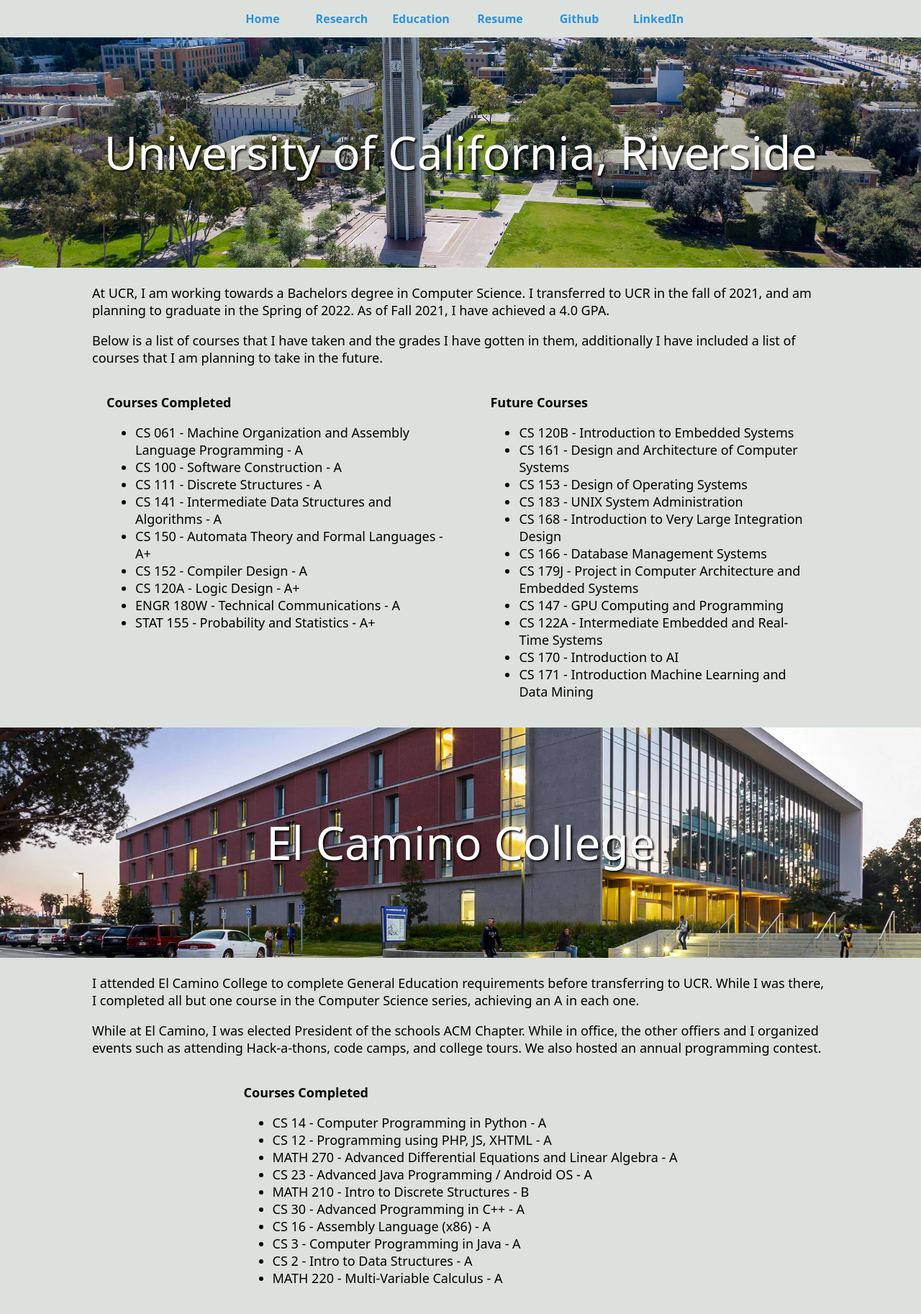
After one commit to emwjacobson/emwj.dev, a Django app: page /education in a window 1280 px wide. The commit adds this page. Shown: the whole page at 72% size. Run offline with Django 3.2, Linux system fonts and the light colour scheme.

Commit message:
Added Research and Education pages.
Finished Education.

```diff
--- a/web/app/static/styles.css
+++ b/web/app/static/styles.css
@@ -5,7 +5,7 @@
     font-family: system-ui, -apple-system, BlinkMacSystemFont, "Segoe UI", Roboto, "Helvetica Neue", Arial, "Noto Sans", "Liberation Sans", sans-serif, "Apple Color Emoji", "Segoe UI Emoji", "Segoe UI Symbol", "Noto Color Emoji";
     padding: 0px;
     margin: 0px;
-    overflow-x: hidden;
+    font-size: large;
 }
 
 a {
@@ -23,20 +23,31 @@
     margin: 0px;
     justify-content: center;
     font-weight: 600;
+    flex-wrap: wrap;
 }
 
 .nav-link {
-    margin: 20px;
+    flex: 0 0 80px;
+    padding: 15px;
     color: #2B91DE;
+    text-align: center;
+    font-size: medium;
 }
 
 .nav-link > a, a:visited {
     color: #2B91DE;
 }
 
+.nav-link > a > .bi {
+    font-size: 10px;
+    vertical-align: .25em;
+}
+
 .nav-link > a:hover {
     color: #205f8f;
 }
+
+/* Begin Home */
 
 .about {
     background-color: #60ACE6;
@@ -51,7 +62,6 @@
 
 .about-text > p {
     text-indent: 40px;
-    font-size: large;
 }
 
 .about-image {
@@ -96,10 +106,6 @@
 
 .project-text {
     padding: 20px;
-}
-
-.project-text {
-    font-size: large;
 }
 
 .project-image {
@@ -160,3 +166,92 @@
         padding: 10px;
     }
 }
+
+/* End Home */
+
+
+/* Start Research */
+
+.research {
+    background-color: #60ACE6;
+    display: flex;
+    justify-content: center;
+    align-items: center;
+}
+
+/* End Research */
+
+
+
+/* Start Education */
+
+.school {
+    display: flex;
+    flex-direction: column;
+    align-items: center;
+    width: 100%;
+}
+
+.school > .banner {
+    position: relative;
+    width: 100%;
+}
+
+.school > .banner > img.banner-image {
+    width: 100%;
+    height: 40vh;
+    object-fit: cover;
+}
+
+.school > .banner > .banner-text {
+    position: absolute;
+    top: 0px;
+    width: 100%;
+    height: 100%;
+    color: white;
+    font-weight: 500;
+    text-shadow: 2px 2px 3px #000000;
+    font-size: 5vw;
+    text-align: center;
+    line-height: 40vh;
+}
+
+.school > .text {
+    width: 80%;
+}
+
+.school > .text > .courses {
+    display: flex;
+    flex-direction: row;
+    justify-content: center;
+}
+
+.school > .text > .courses > .course-list {
+    margin: 20px;
+}
+
+.school > .text > .courses > .course-list > h4 {
+    margin: 0px;
+}
+
+@media (max-width: 1000px) {
+    .school > .text {
+        width: 90%;
+    }
+    .school > .banner > .banner-text {
+        font-size: 5vw;
+        line-height: 20vh;
+    }
+    .school > .banner > img.banner-image {
+        height: 20vh;
+    }
+    .school > .text > .courses {
+        flex-direction: column;
+        align-items: center;
+    }
+    .school > .text > .courses > .course-list {
+        margin: 0px;
+    }
+}
+
+/* End Education */
--- a/web/app/templates/app/base.html
+++ b/web/app/templates/app/base.html
@@ -17,9 +17,24 @@
 
 <nav>
   <div class="nav-links">
-    <div class="nav-link"><a href="{% static 'EmersonJacobsonResume.pdf' %}">Resume</a></div>
-    <div class="nav-link"><a href="https://github.com/emwjacobson/">Github</a></div>
-    <div class="nav-link"><a href="https://www.linkedin.com/in/emwjacobson/">LinkedIn</a></div>
+    <div class="nav-link">
+      <a href="{% url 'index' %}">Home</a>
+    </div>
+    <div class="nav-link">
+      <a href="{% url 'research' %}">Research</a>
+    </div>
+    <div class="nav-link">
+      <a href="{% url 'education' %}">Education</a>
+    </div>
+    <div class="nav-link">
+      <a href="{% static 'EmersonJacobsonResume.pdf' %}">Resume</a>
+    </div>
+    <div class="nav-link">
+      <a href="https://github.com/emwjacobson/">Github</a>
+    </div>
+    <div class="nav-link">
+      <a href="https://www.linkedin.com/in/emwjacobson/">LinkedIn</a>
+    </div>
   </div>
 </nav>
 
--- /dev/null
+++ b/web/app/templates/app/education.html
@@ -0,0 +1,99 @@
+{% extends 'app/base.html' %}
+{% load static %}
+
+{% block title %}
+Emerson Jacobson - Education
+{% endblock title %}
+
+{% block content %}
+<main>
+  <section class="school">
+    <div class="banner">
+      <img class="banner-image" src='{% static 'ucr.jpg' %}'/>
+      <div class="banner-text">University of California, Riverside</div>
+    </div>
+    <div class="text">
+      <p>
+        At UCR, I am working towards a Bachelors degree in Computer Science. I transferred to UCR in the fall of
+        2021, and am planning to graduate in the Spring of 2022. As of Fall 2021, I have achieved a 4.0 GPA.
+      </p>
+
+      <p>
+        Below is a list of courses that I have taken and the grades I have gotten in them, additionally I have included
+        a list of courses that I am planning to take in the future.
+      </p>
+
+      <div class="courses">
+        <div class="course-list">
+          <h4>Courses Completed</h4>
+          <ul>
+            <li>CS 061 - Machine Organization and Assembly Language Programming - A</li>
+            <li>CS 100 - Software Construction - A</li>
+            <li>CS 111 - Discrete Structures - A</li>
+            <li>CS 141 - Intermediate Data Structures and Algorithms - A</li>
+            <li>CS 150 - Automata Theory and Formal Languages - A+</li>
+            <li>CS 152 - Compiler Design - A</li>
+            <li>CS 120A - Logic Design - A+</li>
+            <li>ENGR 180W - Technical Communications - A</li>
+            <li>STAT 155 - Probability and Statistics - A+</li>
+          </ul>
+        </div>
+        <div class="course-list">
+          <h4>Future Courses</h4>
+          <ul>
+            <li>CS 120B - Introduction to Embedded Systems</li>
+            <li>CS 161 - Design and Architecture of Computer Systems</li>
+            <li>CS 153 - Design of Operating Systems</li>
+            <li>CS 183 - UNIX System Administration</li>
+            <li>CS 168 - Introduction to Very Large Integration Design</li>
+            <li>CS 166 - Database Management Systems</li>
+            <li>CS 179J - Project in Computer Architecture and Embedded Systems</li>
+            <li>CS 147 - GPU Computing and Programming</li>
+            <li>CS 122A - Intermediate Embedded and Real-Time Systems</li>
+            <li>CS 170 - Introduction to AI</li>
+            <li>CS 171 - Introduction Machine Learning and Data Mining</li>
+          </ul>
+        </div>
+      </div>
+    </div>
+  </section>
+
+  <section class="school">
+    <div class="banner">
+      <img class="banner-image" src='{% static 'ecc.jpg' %}'/>
+      <div class="banner-text">El Camino College</div>
+    </div>
+    <div class="text">
+      <p>
+        I attended El Camino College to complete General Education requirements before transferring to UCR.
+        While I was there, I completed all but one course in the Computer Science series, achieving an A in each one.
+      </p>
+
+      <p>
+        While at El Camino, I was elected President of the schools ACM Chapter. While in office, the other offiers and
+        I organized events such as attending Hack-a-thons, code camps, and college tours. We also hosted an annual
+        programming contest.
+      </p>
+
+      <div class="courses">
+        <div class="course-list">
+          <h4>Courses Completed</h4>
+          <ul>
+            <li>CS 14 - Computer Programming in Python - A</li>
+            <li>CS 12 - Programming using PHP, JS, XHTML - A</li>
+            <li>MATH 270 - Advanced Differential Equations and Linear Algebra - A</li>
+            <li>CS 23 - Advanced Java Programming / Android OS - A</li>
+            <li>MATH 210 - Intro to Discrete Structures - B</li>
+            <li>CS 30 - Advanced Programming in C++ - A</li>
+            <li>CS 16 - Assembly Language (x86) - A</li>
+            <li>CS 3 - Computer Programming in Java - A</li>
+            <li>CS 2 - Intro to Data Structures - A</li>
+            <li>MATH 220 - Multi-Variable Calculus - A</li>
+          </ul>
+        </div>
+      </div>
+    </div>
+  </section>
+</main>
+
+{% endblock content %}
--- a/web/app/urls.py
+++ b/web/app/urls.py
@@ -3,5 +3,7 @@
 from . import views
 
 urlpatterns = [
-    path('', views.index, name='index')
+    path('', views.index, name='index'),
+    path('research', views.research, name='research'),
+    path('education', views.education, name='education')
 ]
--- a/web/app/views.py
+++ b/web/app/views.py
@@ -82,5 +82,8 @@
 def index(request):
     return render(request, 'app/index.html', {'projects': projects})
 
-def about(request):
-    return render(request, 'app/about.html')
+def research(request):
+    return render(request, 'app/research.html')
+
+def education(request):
+    return render(request, 'app/education.html')
```
Also changed, not shown: web/app/templates/app/research.html (added, +15 -0 lines), web/app/static/ecc.jpg (added), web/app/static/ucr.jpg (added).
